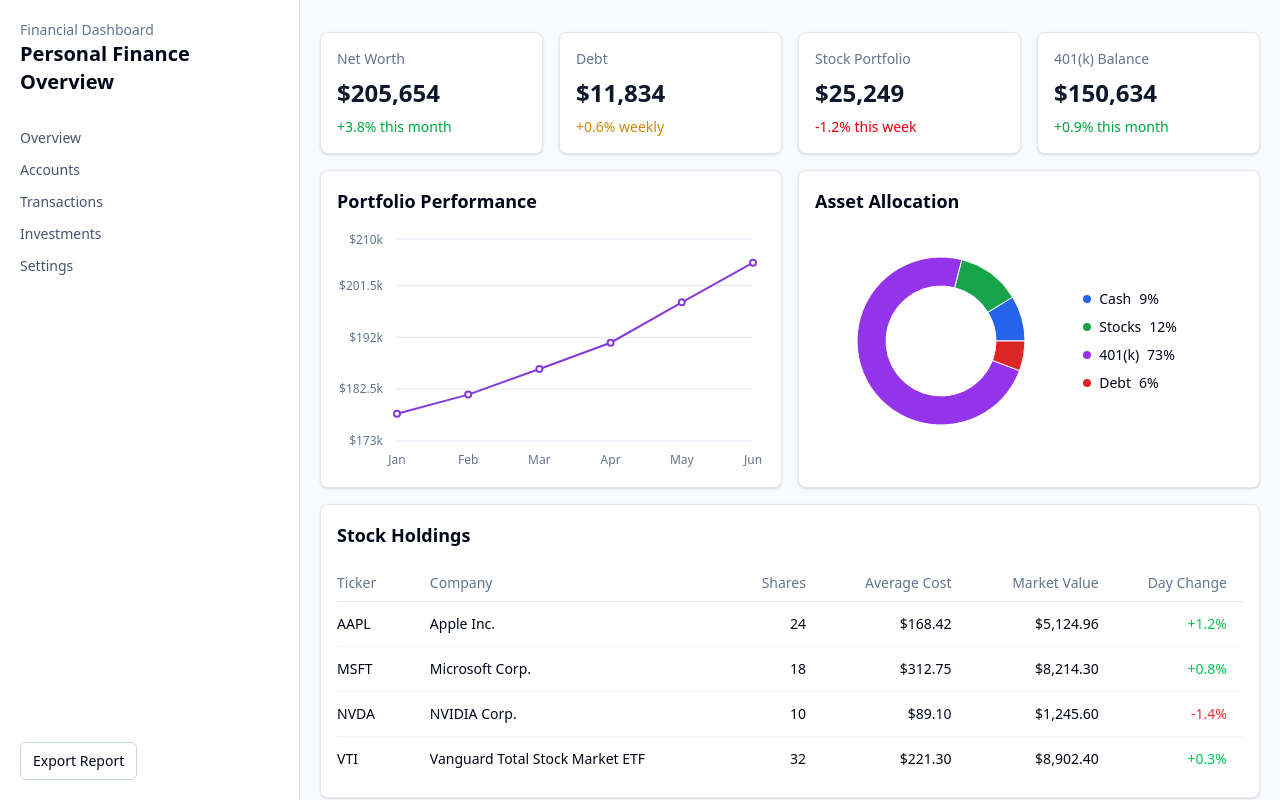
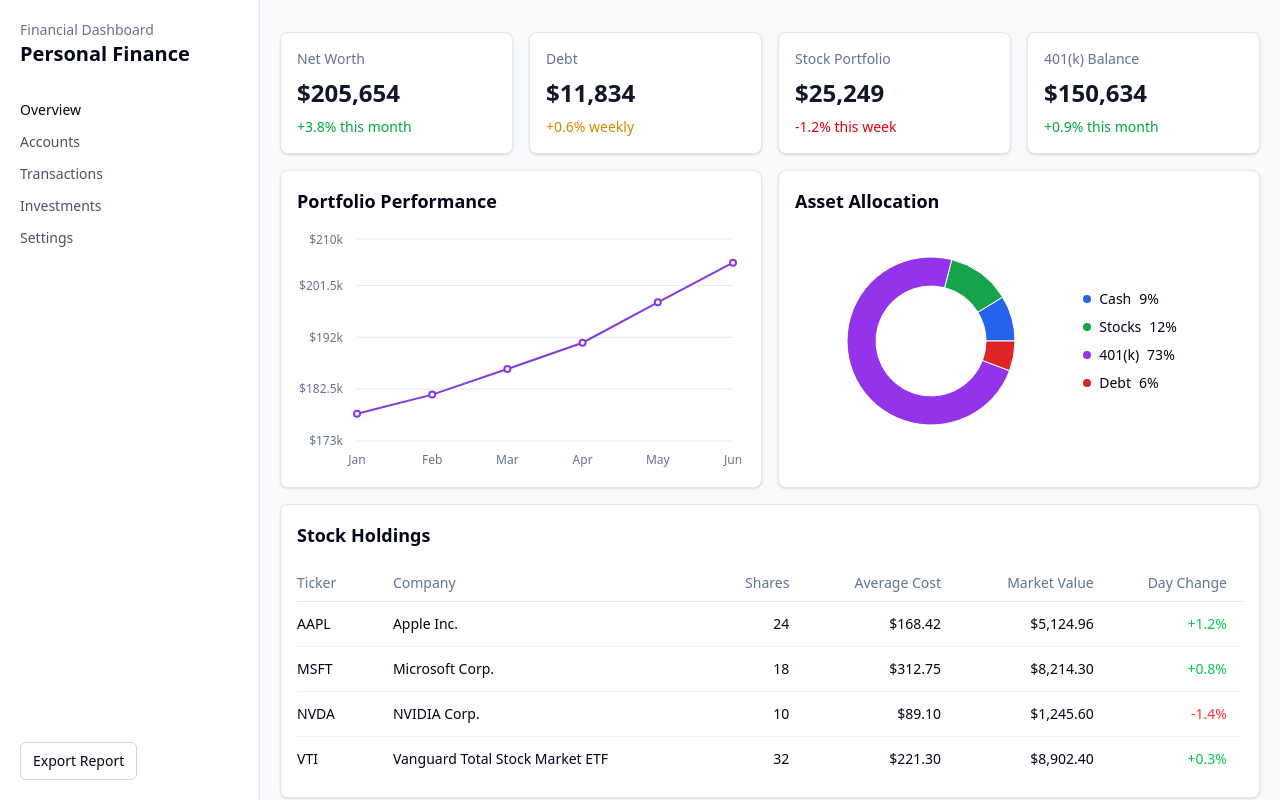
Before and after one commit to Austin-Tillotson/financial-app-project, a Next.js app: page / in a window 1280 px wide. Shown: the top 800 px of the page. Built offline with nearby package versions, Linux system fonts and the light colour scheme.

Commit message:
added NextJs routing to nav menu with boiler plate pages

```diff
--- /dev/null
+++ b/src/app/(dashboard)/accounts/page.tsx
@@ -0,0 +1,11 @@
+export default async function AccountsPage() {
+  // Simulate a delay to mock fetching data and showcase the loading state
+  await new Promise((resolve) => setTimeout(resolve, 1000));
+
+  return (
+    <section>
+      <h2 className="dashboard-card-header">Accounts</h2>
+      <p>This is the accounts page.</p>
+    </section>
+  );
+}
--- /dev/null
+++ b/src/app/(dashboard)/investments/page.tsx
@@ -0,0 +1,11 @@
+export default async function InvestmentsPage() {
+  // Simulate a delay to mock fetching data and showcase the loading state
+  await new Promise((resolve) => setTimeout(resolve, 1000));
+
+  return (
+    <section>
+      <h2 className="dashboard-card-header">Investments</h2>
+      <p>This is the investments page.</p>
+    </section>
+  );
+}
--- /dev/null
+++ b/src/app/(dashboard)/layout.tsx
@@ -0,0 +1,23 @@
+import { Header } from "@/components/dashboard/Header";
+import { Sidebar } from "@/components/dashboard/Sidebar";
+
+export default function DashboardLayout({
+  children,
+}: Readonly<{
+  children: React.ReactNode;
+}>) {
+  return (
+    <main className="bg-slate-50 text-slate-950">
+      <div className="lg:grid lg:grid-cols-[260px_1fr]">
+        <Sidebar />
+
+        <div className="min-w-0 px-5 py-5 md:py-8">
+          <div className="mx-auto grid max-w-7xl gap-4">
+            <Header />
+            {children}
+          </div>
+        </div>
+      </div>
+    </main>
+  );
+}
--- /dev/null
+++ b/src/app/(dashboard)/page.tsx
@@ -0,0 +1,18 @@
+import { Body } from "@/components/dashboard/Body";
+import { InfoCardGrid } from "@/components/dashboard/InfoCardGrid";
+import { StockHoldingsTable } from "@/components/dashboard/StockHoldingsTable";
+import { TransactionsTable } from "@/components/dashboard/TransactionsTable";
+
+export default async function Home() {
+  // Simulate a delay to mock fetching data and showcase the loading state
+  await new Promise((resolve) => setTimeout(resolve, 1000));
+
+  return (
+    <>
+      <InfoCardGrid />
+      <Body />
+      <StockHoldingsTable />
+      <TransactionsTable />
+    </>
+  );
+}
--- /dev/null
+++ b/src/app/(dashboard)/settings/page.tsx
@@ -0,0 +1,11 @@
+export default async function SettingsPage() {
+  // Simulate a delay to mock fetching data and showcase the loading state
+  await new Promise((resolve) => setTimeout(resolve, 1000));
+
+  return (
+    <section>
+      <h2 className="dashboard-card-header">Settings</h2>
+      <p>This is the settings page.</p>
+    </section>
+  );
+}
--- /dev/null
+++ b/src/app/(dashboard)/transactions/page.tsx
@@ -0,0 +1,11 @@
+export default async function TransactionsPage() {
+  // Simulate a delay to mock fetching data and showcase the loading state
+  await new Promise((resolve) => setTimeout(resolve, 1000));
+
+  return (
+    <section>
+      <h2 className="dashboard-card-header">Transactions</h2>
+      <p>This is the transactions page.</p>
+    </section>
+  );
+}
--- a/src/app/page.tsx
+++ /dev/null
@@ -1,29 +0,0 @@
-import { Body } from "@/components/dashboard/Body";
-import { Header } from "@/components/dashboard/Header";
-import { InfoCardGrid } from "@/components/dashboard/InfoCardGrid";
-import { Sidebar } from "@/components/dashboard/Sidebar";
-import { StockHoldingsTable } from "@/components/dashboard/StockHoldingsTable";
-import { TransactionsTable } from "@/components/dashboard/TransactionsTable";
-
-export default async function Home() {
-  // Simulate a delay to mock fetching data and showcase the loading state
-  await new Promise((resolve) => setTimeout(resolve, 1000));
-
-  return (
-    <main className="bg-slate-50 text-slate-950">
-      <div className="lg:grid lg:grid-cols-[300px_1fr]">
-        <Sidebar />
-
-        <div className="min-w-0 px-5 py-5 md:py-8">
-          <div className="mx-auto grid max-w-7xl gap-4">
-            <Header />
-            <InfoCardGrid />
-            <Body />
-            <StockHoldingsTable />
-            <TransactionsTable />
-          </div>
-        </div>
-      </div>
-    </main>
-  );
-}
--- a/src/components/dashboard/Header.tsx
+++ b/src/components/dashboard/Header.tsx
@@ -14,7 +14,7 @@ export function Header() {
         <div>
           <p className="text-sm text-slate-500">Financial Dashboard</p>
           <h1 className="text-2xl font-semibold text-slate-950">
-            Personal Finance Overview
+            Personal Finance
           </h1>
         </div>
 
--- a/src/components/dashboard/NavMenu.tsx
+++ b/src/components/dashboard/NavMenu.tsx
@@ -1,16 +1,23 @@
+"use client";
+
+import Link from "next/link";
+import { usePathname } from "next/navigation";
+
 type NavMenuProps = {
   direction?: "row" | "column";
 };
 
 const navigationItems = [
-  "Overview",
-  "Accounts",
-  "Transactions",
-  "Investments",
-  "Settings",
+  { label: "Overview", href: "/" },
+  { label: "Accounts", href: "/accounts" },
+  { label: "Transactions", href: "/transactions" },
+  { label: "Investments", href: "/investments" },
+  { label: "Settings", href: "/settings" },
 ];
 
 export function NavMenu({ direction = "row" }: NavMenuProps) {
+  const pathname = usePathname();
+
   const listClassName =
     direction === "row"
       ? "flex flex-wrap gap-4 text-sm text-slate-600"
@@ -18,13 +25,24 @@ export function NavMenu({ direction = "row" }: NavMenuProps) {
 
   return (
     <ul className={listClassName}>
-      {navigationItems.map((item) => (
-        <li key={item}>
-          <a className="hover:text-slate-950" href="#">
-            {item}
-          </a>
-        </li>
-      ))}
+      {navigationItems.map((item) => {
+        const isActive = pathname === item.href;
+
+        return (
+          <li key={item.href}>
+            <Link
+              className={
+                isActive
+                  ? "font-medium text-slate-950"
+                  : "hover:text-slate-950"
+              }
+              href={item.href}
+            >
+              {item.label}
+            </Link>
+          </li>
+        );
+      })}
     </ul>
   );
 }
--- a/src/components/dashboard/Sidebar.tsx
+++ b/src/components/dashboard/Sidebar.tsx
@@ -7,7 +7,7 @@ export function Sidebar() {
         <div>
           <p className="text-sm text-slate-500">Financial Dashboard</p>
           <h1 className="text-xl font-semibold text-slate-950">
-            Personal Finance Overview
+            Personal Finance
           </h1>
         </div>
 
```
Also changed, not shown: src/app/(dashboard)/loading.tsx (renamed from src/app/loading.tsx).
